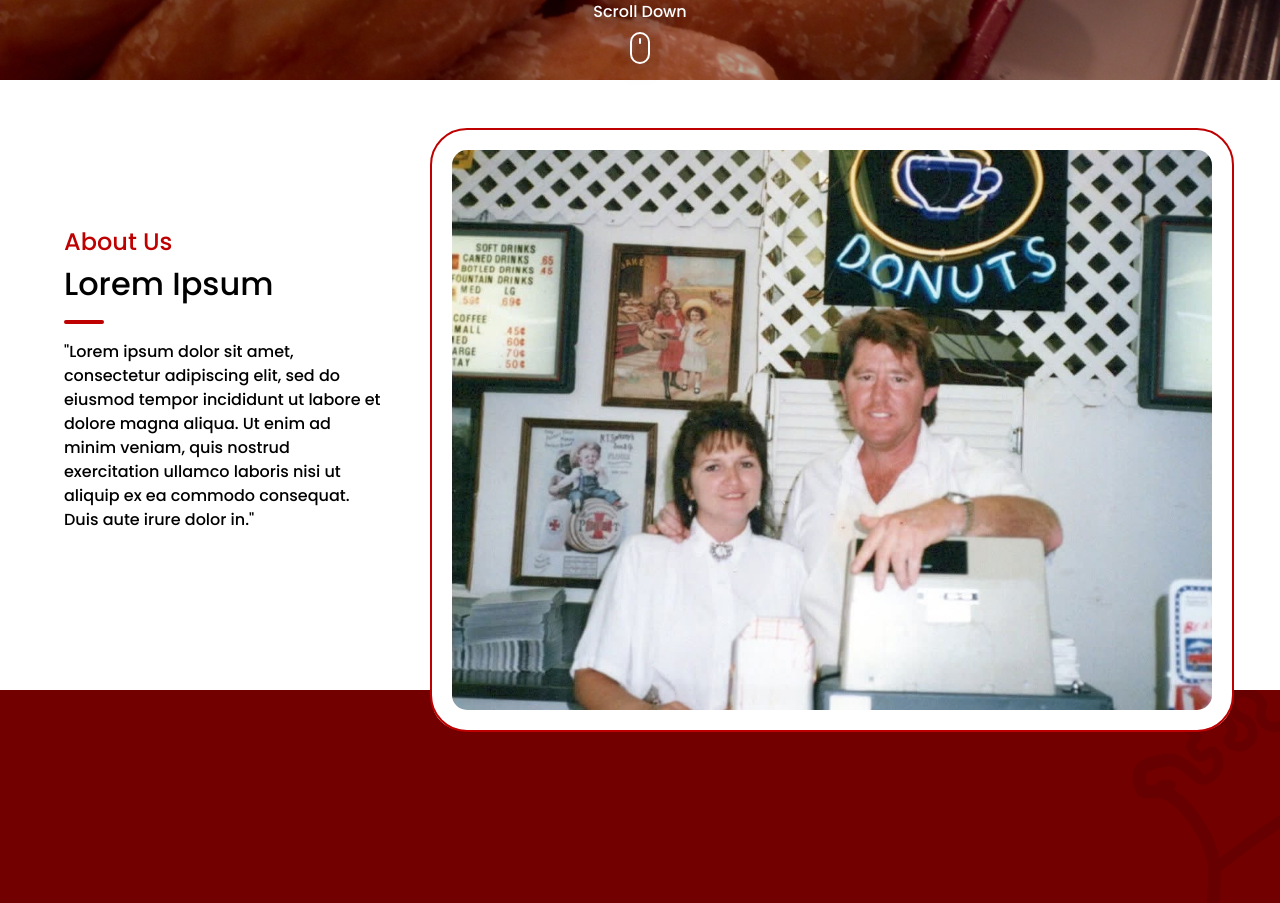
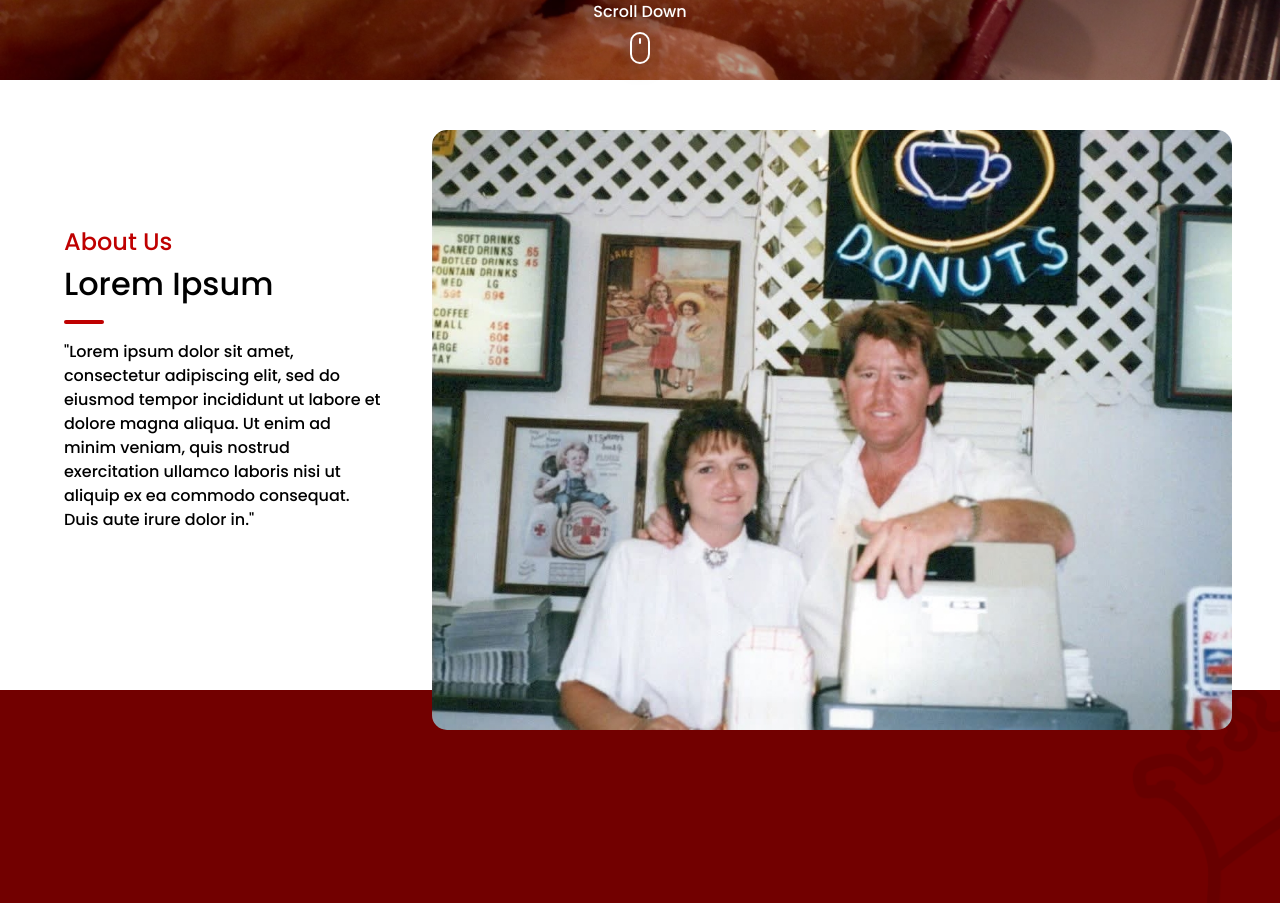
Before and after one commit to DustinKalb/rickey-meches-donut-king, a Next.js app: page / in a window 1280 px wide. Shown: the part 720-1623 px from the top of the page. Built offline with nearby package versions, Linux system fonts and the light colour scheme.

Commit message:
changes i made while on trip all minor changes

```diff
--- a/src/components/sections/AboutUsSection/AboutUsSection.css
+++ b/src/components/sections/AboutUsSection/AboutUsSection.css
@@ -20,7 +20,7 @@
   width: 800px;
   height: 100%;
   border-radius: 30px;
-  border: 20px solid white;
+  /* border: 20px solid white; */
   background-color: white;
 }
 
@@ -35,8 +35,8 @@
   background-color: black;
   object-fit: cover;
   border-radius: 15px;
-  outline: 2px solid #bf0000;
-  outline-offset: 20px;
+  /* outline: 2px solid #bf0000; */
+  /* outline-offset: 20px; */
 }
 
 .aboutText {
```
